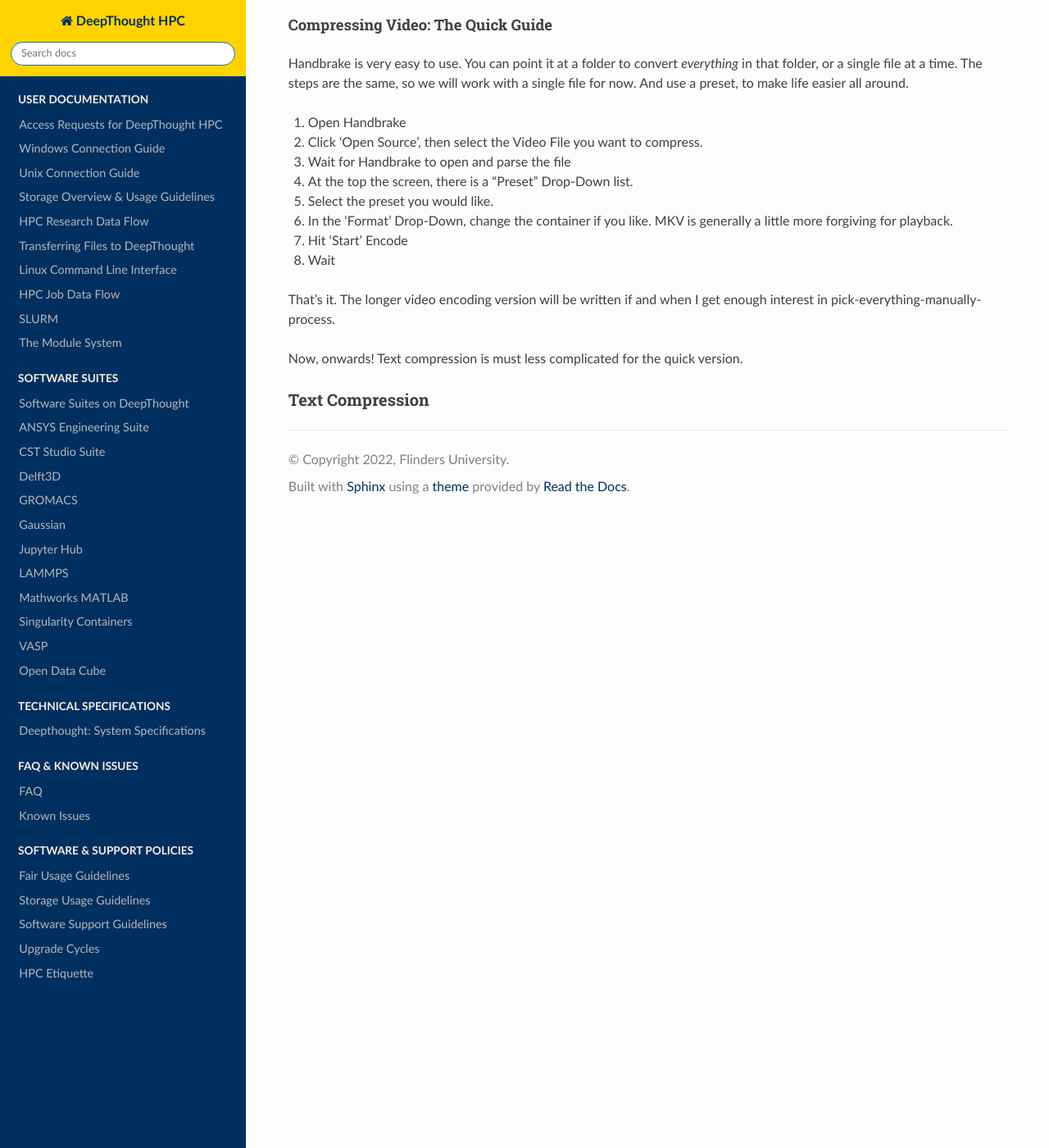
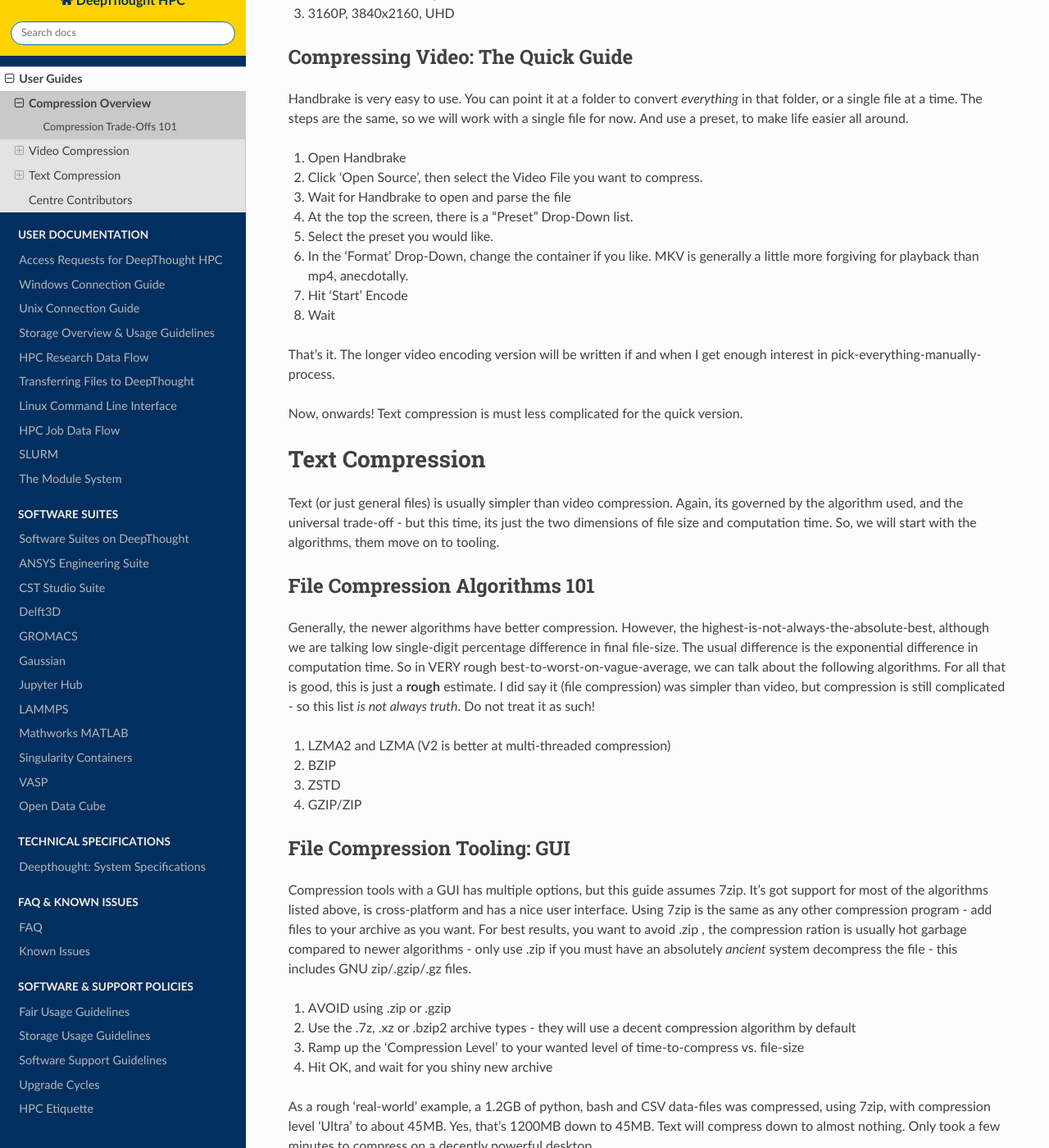
Before and after one commit to flindersuni/DeepThoughtHPC-docs, a Sphinx documentation site: the page built from docs/source/userguides/compression.rst, in a window 1280 px wide and 1400 px high, scrolled down 2480 px. Shown: the whole window at 82% size. Built offline with Sphinx 7.4.7 and the Read the Docs theme 2.0.0, drawn with Linux system fonts in a browser that asks for light colours; pages that are not in the unit, such as notebooks, are missing from menus; some of the changed text lies outside the part shown.

Commit message:
Compression V1 Done

```diff
--- a/docs/source/conf.py
+++ b/docs/source/conf.py
@@ -18,7 +18,7 @@
 # -- Project information -----------------------------------------------------
 
 project = 'DeepThought HPC'
-copyright = '2022, Flinders University'
+copyright = '2024 Flinders University'
 author = 'Flinders University'
 
 # -- General configuration ---------------------------------------------------
--- a/docs/source/userguides/compression.rst
+++ b/docs/source/userguides/compression.rst
@@ -1,8 +1,8 @@
 ==========================
-Compressing Data
+Compression Overview
 ==========================
 
-Compression data is almost a required fact nowadays. Keeping your dataset around in its raw state would be nigh impossible for most things.
+Compressing data is basically a required action nowadays. Keeping your dataset around in its raw state would be nigh impossible for most data storage capabilities.
 So we compress data, for the sake of any SAN administrators and Sys-Admins fighting to keep their storage space from collapsing under their
 collective weight of research datasets.
 
@@ -17,9 +17,8 @@
 Also, yes I *know* the correct term for *video compression* is *re-encoding*, but lets not argue semantics.
 
 
-------------------------------------------------
 Compression Trade-Offs 101
-------------------------------------------------
+^^^^^^^^^^^^^^^^^^^^^^^^^^^^^
 If you are compressing something, then something has to give. It usually boils down to a few points that you get to slide between.
 
 #. Computation Time
@@ -35,9 +34,9 @@
 So you get the idea - spend more time to do a thing, and it will, on average, be smaller at the end of it.
 
 
-+++++++++++++++++++++++++
+=========================
 Video Compression
-+++++++++++++++++++++++++
+=========================
 Starting with video, as video is *complicated*. This guide is very much **not** a guide on filters, codec differences, hardware vs. software encoding, HDR, CMYK, 4:4:2 vs 4:4:4 chroma or anything of that. So, to be very clear,
 this will *not be covering*:
 
@@ -58,7 +57,7 @@
 Before we dive too deep. Video encoding will generally take a *very, very long time*. So best you have access to a nvidia GPU of some description, or have a decent workstation that you can throw this at a queue of jobs
 and just leave it alone for as long as it takes to crunch. You'll also need disk space a plenty - SSD's will make sure you don't get held of by spinning rust.
 
-The NVidia hardware decoder is widely supported, and called NVENC.
+The NVidia hardware encoder is widely supported, and called NVENC. Funnily enough, the decoder is NVDEC.
 
 
 Tooling Choice
@@ -109,7 +108,7 @@
 3. Wait for Handbrake to open and parse the file
 4. At the top the screen, there is a "Preset" Drop-Down list.
 5. Select the preset you would like.
-6. In the 'Format' Drop-Down, change the container if you like. MKV is generally a little more forgiving for playback.
+6. In the 'Format' Drop-Down, change the container if you like. MKV is generally a little more forgiving for playback than mp4, anecdotally.
 7. Hit 'Start' Encode
 8. Wait
 
@@ -118,6 +117,75 @@
 Now, onwards! Text compression is must less complicated for the quick version.
 
 
-++++++++++++++++++
+========================
 Text Compression
-++++++++++++++++++
+========================
+Text (or just general files) is usually simpler than video compression. Again, its governed by the algorithm used, and the universal trade-off - but this time,
+its just the two dimensions of file size and computation time. So, we will start with the algorithms, them move on to tooling.
+
+
+File Compression Algorithms 101
+^^^^^^^^^^^^^^^^^^^^^^^^^^^^^^^^^
+Generally, the newer algorithms have better compression. However, the highest-is-not-always-the-absolute-best, although we are talking low single-digit percentage difference in final file-size.
+The usual difference is the exponential difference in computation time. So in VERY rough best-to-worst-on-vague-average, we can talk about the following algorithms. For all that is good,
+this is just a **rough** estimate. I did say it (file compression) was simpler than video, but compression is still complicated - so this list *is not always truth*. Do not treat it as such!
+
+#. LZMA2 and LZMA (V2 is better at multi-threaded compression)
+#. BZIP
+#. ZSTD
+#. GZIP/ZIP
+
+File Compression Tooling: GUI
+^^^^^^^^^^^^^^^^^^^^^^^^^^^^^^^
+Compression tools with a GUI has multiple options, but this guide assumes 7zip.  It's got support for most of the algorithms listed above, is cross-platform and has a nice user interface.
+Using 7zip is the same as any other compression program - add files to your archive as you want. For best results, you want to avoid .zip , the compression ration is usually hot garbage
+compared to newer algorithms - only use .zip if you must have an absolutely *ancient* system decompress the file - this includes GNU zip/.gzip/.gz files.
+
+#. AVOID using .zip or .gzip
+#. Use the .7z, .xz or .bzip2 archive types - they will use a decent compression algorithm by default
+#. Ramp up the 'Compression Level' to your wanted level of time-to-compress vs. file-size
+#. Hit OK, and wait for you shiny new archive
+
+As a rough 'real-world' example, a 1.2GB of python, bash and CSV data-files was compressed, using 7zip, with compression level 'Ultra' to about 45MB. Yes, that's 1200MB down to 45MB. Text
+will compress down to almost nothing. Only took a few minutes to compress on a decently powerful desktop.
+
+
+File Compression Tooling: Somewhat-Modern CLI
+^^^^^^^^^^^^^^^^^^^^^^^^^^^^^^^^^^^^^^^^^^^^^^
+For any unix-like system, you will almost certainly have access to the program ``tar``. There are multiple versions and flavours of this program with slightly different options. For best usage
+I strongly suggest the RTFM (read the *friendly* manual) approach available via ``man tar``. This guide assumes GNU Tar. When using ``tar``, older version do not support the direct creation of archives,
+so the command is slightly different. And, there are two ways of giving it options to control what ``tar`` does. You have ``tar -optionslist`` and ``tar optionlist``.
+I.e., with and without the ``-`` character. *There is a difference**. If in doubt, RTFM.
+
+When using the ``-`` the ``f`` for 'Filename' **must come last**. The below commands assume that you can use a somewhat recent vertsion of ``tar`` that supported
+direct archive creation.
+
+#. ``tar -cJf archivename.xz /path/to/thing/to/compress/``
+
+When not using the ``-``, the it doesn't matter the order.
+
+#. ``tar fcJ archivename.xz /path/to/compress/``
+
+
+Now, onwards, to a quick list of options. If its a single letter, you can use it with or with the `-`. If it has ``--option``, you need the `--`.
+**Case. Is. IMPORTANT**. Let that be your first and only reminder/warning.
+
+
+GNU Tar: Quick CLI Options List
+^^^^^^^^^^^^^^^^^^^^^^^^^^^^^^^^
+A quick list of CLI options. Again, RTFM via ``man tar`` if want to fine-tune it.
+
++---------------+--------------------------------------------------------------------------------------------------------------+
+| Option Letter |  What it does                                                                                                |
++===============+==============================================================================================================+
+|      J        | Create a XZ Archive                                                                                          |
++---------------+--------------------------------------------------------------------------------------------------------------+
+|      j        | Create a BZIP2 Archive                                                                                       |
++---------------+--------------------------------------------------------------------------------------------------------------+
+|      a        | Guess the arhive program to use, by looking at the file suffix, eg ``archive.xz`` is the same as using ``J``.|
++---------------+--------------------------------------------------------------------------------------------------------------+
+|     --lzma    |  Create a lzma Archive                                                                                       |
++---------------+--------------------------------------------------------------------------------------------------------------+
+
+
+As a rough real-world example for you: Using XZ, with level 9e, and 12 threads, it took about a day to compress 1.2TB of assorted Geo-Tiff and CSV data file down to about 700MB.
```
Also changed, not shown: docs/source/index.rst (+12 -3 lines), docs/source/userguides/userguideoverview.rst (+6 -6 lines).
